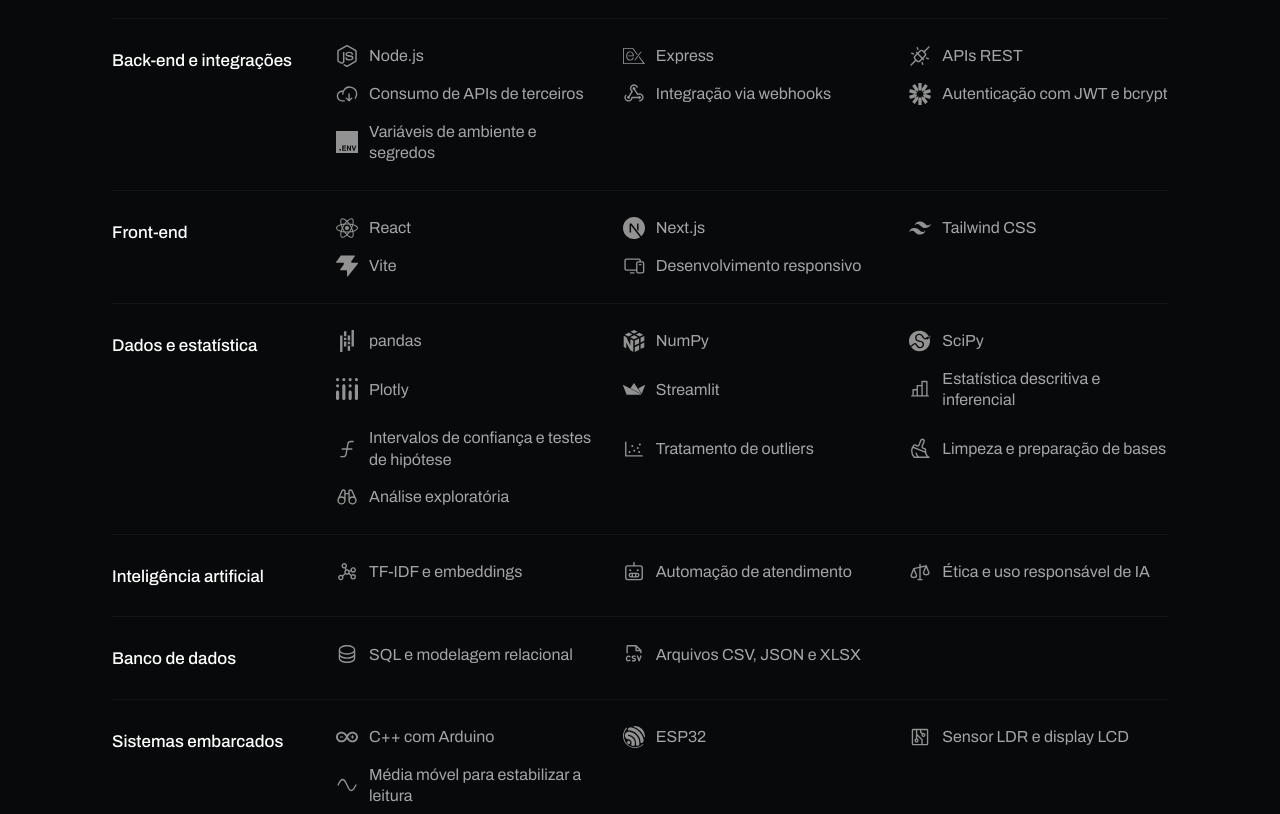
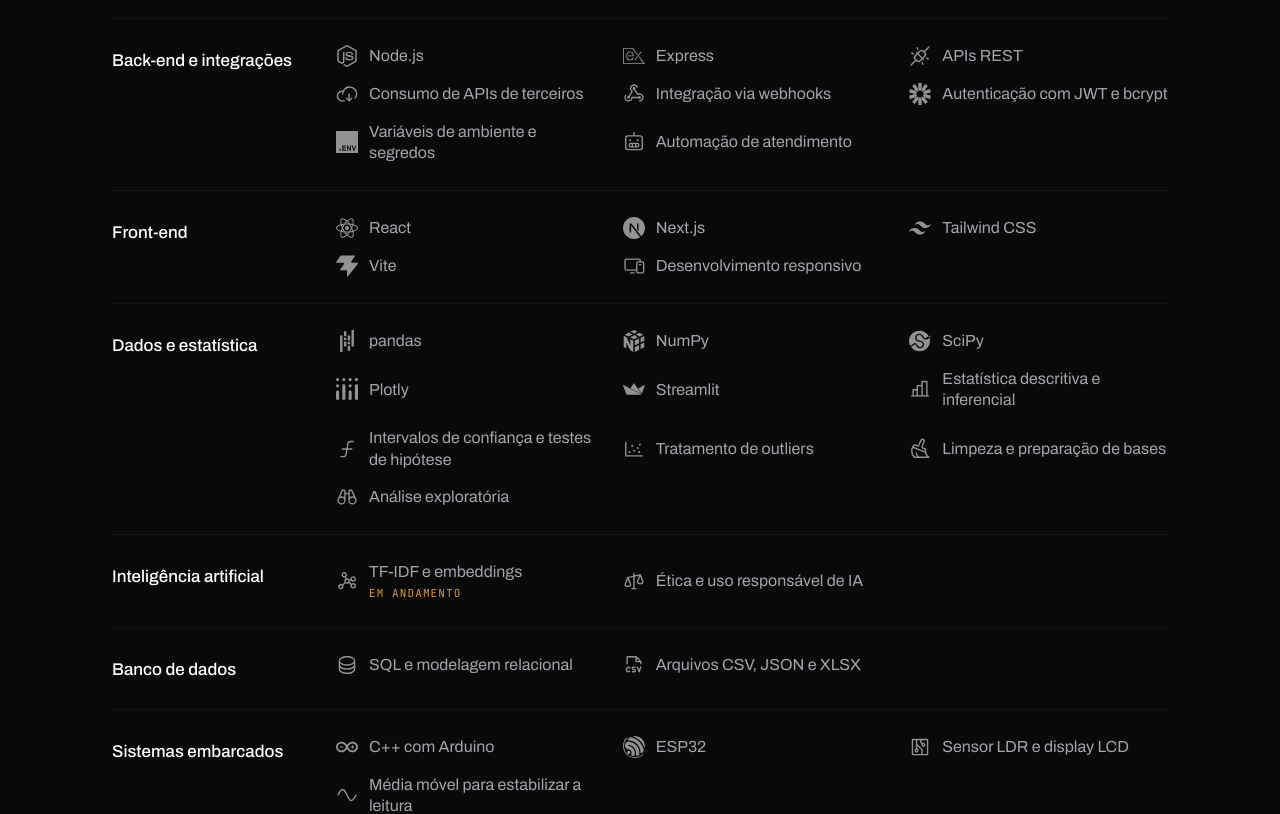
Before and after one commit to Devduu/Portfolio, a React (Vite) app: page / in a window 1280 px wide. Shown: the part 3840-4654 px from the top of the page. Built offline with nearby package versions, Linux system fonts and the light colour scheme.

Commit message:
Ajusta a seção de tecnologias

```diff
--- a/src/components/secoes/Competencias.jsx
+++ b/src/components/secoes/Competencias.jsx
@@ -23,7 +23,10 @@
                 {grupo.itens.map((t) => (
                   <li className="tec" key={t.nome} style={corDaMarca(t.logo)}>
                     <Logo nome={t.logo} />
-                    {t.nome}
+                    <span>
+                      {t.nome}
+                      {t.etiqueta && <span className="tec__eti">{t.etiqueta}</span>}
+                    </span>
                   </li>
                 ))}
               </ul>
--- a/src/data/perfil.js
+++ b/src/data/perfil.js
@@ -165,7 +165,8 @@
 /* ---------- tecnologias ----------
    As mesmas areas e itens da aba Skills do dashboard.
    "logo" e a chave do desenho em components/Logos.jsx: marca (Simple Icons)
-   ou icone (Phosphor), pra pratica que nao tem marca. */
+   ou icone (Phosphor), pra pratica que nao tem marca.
+   "etiqueta" e opcional e aparece embaixo do nome, piscando de leve. */
 export const TECNOLOGIAS = [
   {
     rotulo: 'Linguagens',
@@ -188,6 +189,7 @@
       { nome: 'Integração via webhooks', logo: 'webhook' },
       { nome: 'Autenticação com JWT e bcrypt', logo: 'jsonwebtokens' },
       { nome: 'Variáveis de ambiente e segredos', logo: 'dotenv' },
+      { nome: 'Automação de atendimento', logo: 'robo' },
     ],
   },
   {
@@ -218,8 +220,7 @@
   {
     rotulo: 'Inteligência artificial',
     itens: [
-      { nome: 'TF-IDF e embeddings', logo: 'vetores' },
-      { nome: 'Automação de atendimento', logo: 'robo' },
+      { nome: 'TF-IDF e embeddings', logo: 'vetores', etiqueta: 'Em andamento' },
       { nome: 'Ética e uso responsável de IA', logo: 'etica' },
     ],
   },
--- a/src/estilos/portfolio.css
+++ b/src/estilos/portfolio.css
@@ -1572,6 +1572,26 @@
 html[data-tema="claro"] .tec {
   --marca: var(--marca-claro);
 }
+/* etiqueta embaixo do nome (ex.: em andamento), no ritmo do ponto do status */
+.tec__eti {
+  display: block;
+  margin-top: 3px;
+  font-family: var(--mono);
+  font-size: 11px;
+  letter-spacing: 0.1em;
+  text-transform: uppercase;
+  color: var(--accent);
+  animation: pulsLeve 2.4s ease-in-out infinite;
+}
+@keyframes pulsLeve {
+  0%,
+  100% {
+    opacity: 1;
+  }
+  50% {
+    opacity: 0.45;
+  }
+}
 @media (max-width: 900px) {
   .comp__grupo {
     grid-template-columns: 1fr;
```
